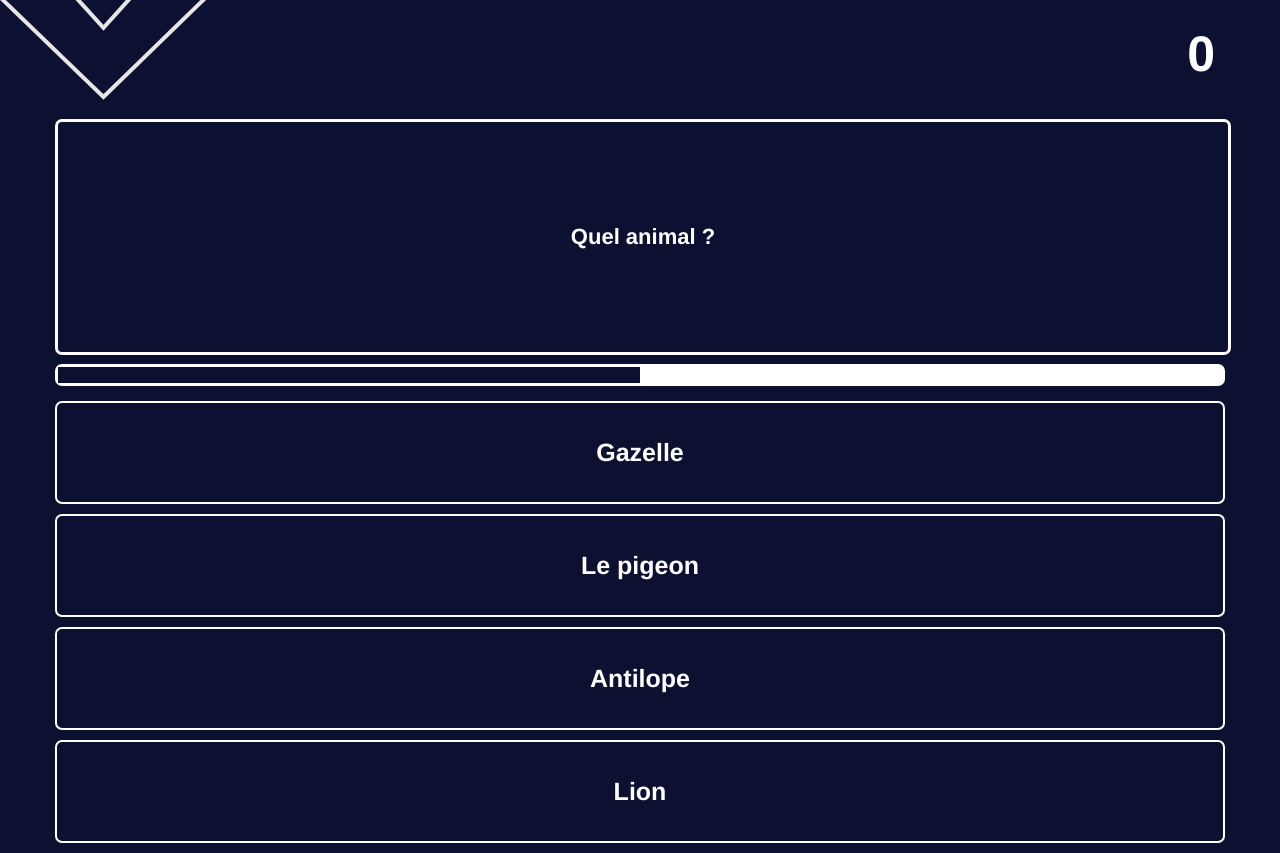
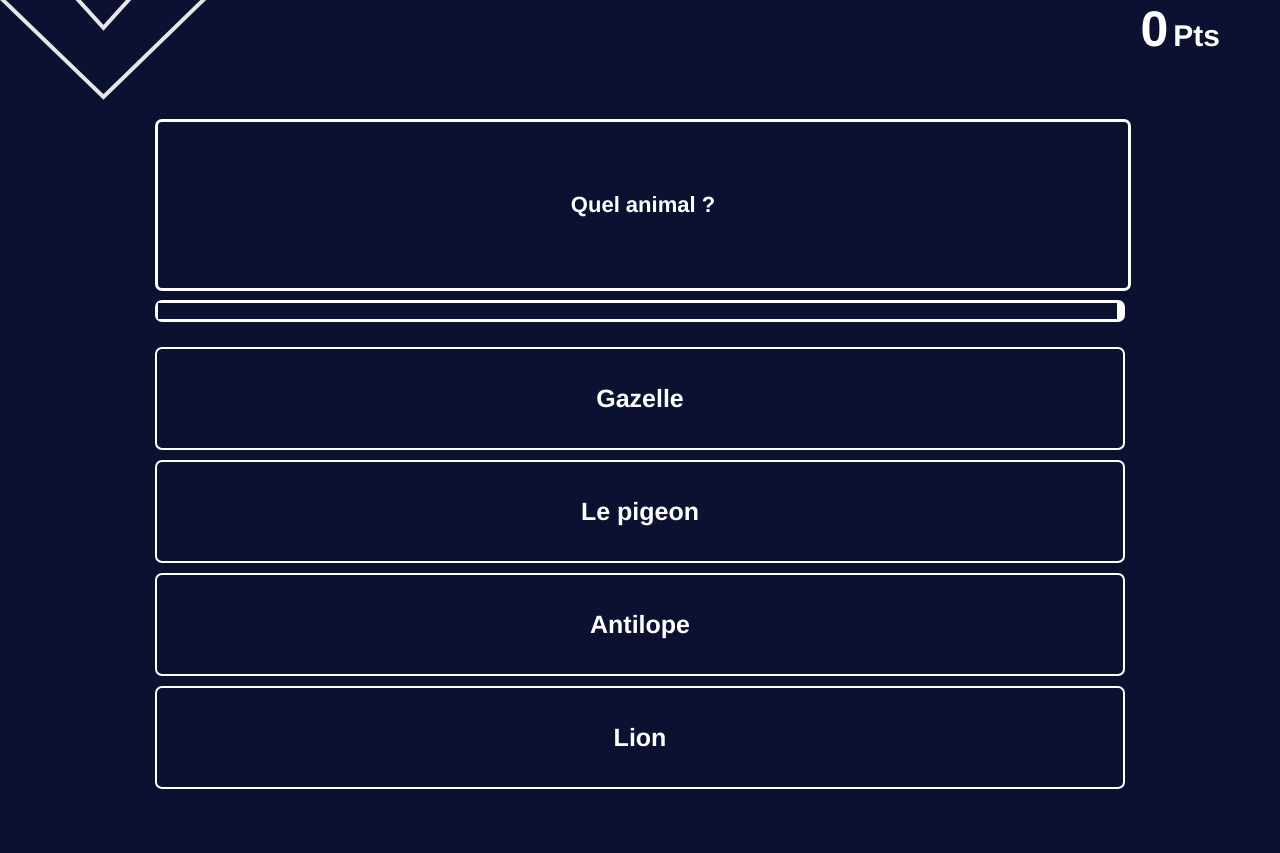
Before and after one commit to charlespernet/quizz-vue, a Vue app: page /quizz in a window 1280 px wide. After the commit the page ends 800 px from the top, so only its background shows below. Built offline with nearby package versions, Linux system fonts and the light colour scheme.

Commit message:
Fix header logo width and list transition

```diff
--- a/src/App.vue
+++ b/src/App.vue
@@ -42,11 +42,8 @@ body {
 @media (min-width: 992px) {
   .container {
     width: 970px;
-  }
-}
-@media (min-width: 1200px) {
-  .container {
-    width: 1170px;
+    padding-left: 120px;
+    padding-right: 120px;
   }
 }
 </style>
--- a/src/components/Header.vue
+++ b/src/components/Header.vue
@@ -2,13 +2,13 @@
   <div class="header">
     <router-link to="/">
       <img
-        class="ml-4 w-2/3 md:ml-12 md:w-48 lg:ml-20 lg:w-64"
+        class="ml-4 w-2/3 md:ml-12 md:w-48 lg:ml-40"
         src="../images/logo.svg"
       />
     </router-link>
     <div class="score">
       <span class="score-number">{{ score }}</span>
-      <span v-if="score" class="score-text">Pts</span>
+      <span v-if="Number.isInteger(score)" class="score-text">Pts</span>
     </div>
   </div>
 </template>
@@ -28,7 +28,7 @@ export default {
   justify-content: space-between;
   margin-bottom: 15px;
   .score {
-    padding: 25px 60px 0px;
+    padding: 0px 60px;
     font-size: 18px;
     &-number {
       font-size: 50px;
--- a/src/components/Quizz.vue
+++ b/src/components/Quizz.vue
@@ -2,17 +2,17 @@
   <div>
     <Header :score="score" />
     <div class="container">
-      <div v-if="currentQuestion">
+      <div v-if="currentQuestion" class="quizz">
         <Question
           :content="currentQuestion.content"
           :class="{ 'card-rotated': frozen }"
         />
         <Timer :milliseconds="milliseconds" @timeout="timeout" />
         <transition-group
-          name="questions"
+          name="answers"
           tag="div"
+          class="answers"
           enter-active-class="animate__animated animate__backInRight"
-          leave-active-class="animate__animated animate__backOutLeft"
           appear
         >
           <Answer
@@ -53,7 +53,7 @@ export default {
       shuffledAnswers: [],
       frozen: false,
       questions: questions,
-      milliseconds: 10000,
+      milliseconds: 1000000,
     };
   },
   computed: {
@@ -130,4 +130,9 @@ export default {
 </script>
 
 <style scoped>
+.quizz {
+  display: flex;
+  flex-direction: column;
+  height: 85vh;
+}
 </style>
```
